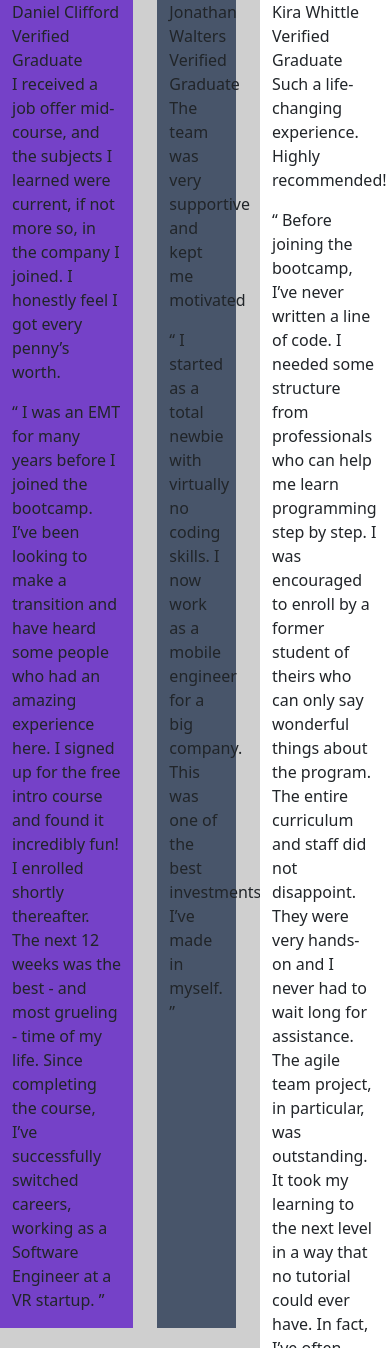
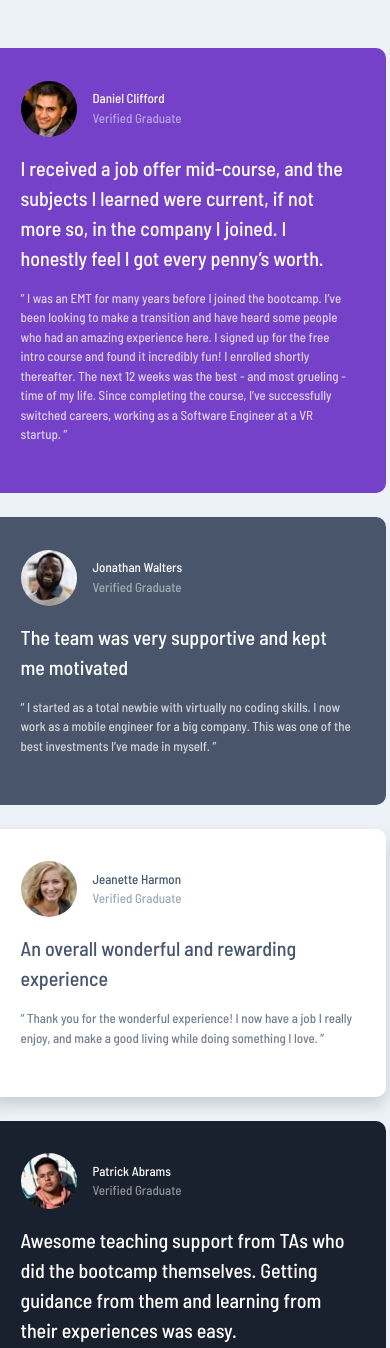
Before and after one commit to 4rdiman/testimonial-grid-frontend-mentor, a plain HTML site: page index.html in a window 390 px wide. Shown: the top 1348 px of the page. Drawn offline with nearby package versions, Linux system fonts and the light colour scheme.

Commit message:
almost done the responsive

```diff
--- a/index.html
+++ b/index.html
@@ -17,26 +17,47 @@
       integrity="sha384-QWTKZyjpPEjISv5WaRU9OFeRpok6YctnYmDr5pNlyT2bRjXh0JMhjY6hW+ALEwIH"
       crossorigin="anonymous"
     />
+    <link rel="preconnect" href="https://fonts.googleapis.com">
+<link rel="preconnect" href="https://fonts.gstatic.com" crossorigin>
+<link href="https://fonts.googleapis.com/css2?family=Barlow+Semi+Condensed:ital,wght@0,500;0,600;1,500;1,600&display=swap" rel="stylesheet">
     <title>Frontend Mentor | [Challenge Name Here]</title>
 
     <style>
       body{
-        background-color:hsl(0, 0%, 81%);
+        min-height: 100vh;
+        background-color:hsl(210, 46%, 95%);
+        font-size: 13px;
+        font-family: "Barlow Semi Condensed", sans-serif;
+        font-weight: 500;
+        display: flex;
+        align-items: center;
+      }
+
+      .col{
+        border-radius: 10px;
+        padding: 2.5em;
       }
     </style>
   </head>
   <body>
     <div class="container">
+      <div class="row gap-4 py-5">
+        <div class="col-xl col-12 pt-0 pb-0 ps-0 pe-3">
       <div class="row gap-4">
-        <div class="col">
-      <div class="row gap-4">
-    <div class="col" style="background-color: hsl(263, 55%, 52%);">
-    <div>Daniel Clifford Verified Graduate</div>
-    <p>
+    <div class="col col-xl col-12 text-white" style="background-color: hsl(263, 55%, 52%);">
+    <figure class="d-flex gap-3" style="width: max-content;">
+      <img class="rounded-circle" src="images/image-daniel.jpg" alt="Verified Graduate Daniel">
+      <figcaption class="align-self-center">
+        <div>Daniel Clifford</div>
+        <div class="opacity-50">Verified Graduate</div>
+    </figcaption>
+    </figure>
+
+    <p class="lead">
     I received a job offer mid-course, and the
     subjects I learned were current, if not more so, in the company I joined. I
     honestly feel I got every penny’s worth. </p>
-    <p>
+    <p class="opacity-75">
     “ I was an EMT for many years
     before I joined the bootcamp. I’ve been looking to make a transition and
     have heard some people who had an amazing experience here. I signed up for
@@ -46,31 +67,46 @@
     working as a Software Engineer at a VR startup. ”
   </p>
     </div>
-    <div class="col col-4" style="background-color: hsl(217, 19%, 35%);">
-      <div>Jonathan Walters Verified Graduate</div>
-    <p>The team was very supportive and kept me motivated</p>
+    <div class="col col-xl-4 col-12 text-white" style="background-color: hsl(217, 19%, 35%);">
+      <figure class="d-flex gap-3">
+        <img class="rounded-circle" src="images/image-jonathan.jpg" alt="Verified Graduate">
+        <figcaption class="align-self-center"><div>Jonathan Walters</div>
+        <div class="opacity-50">Verified Graduate</div></figcaption>
+    </figure>
+    <p class="lead">The team was very supportive and kept me motivated</p>
 
-    <p>“ I started as a
+    <p class="opacity-75">“ I started as a
     total newbie with virtually no coding skills. I now work as a mobile
     engineer for a big company. This was one of the best investments I’ve made
     in myself. ”</p>
   </div>
 </div>
 <div class="row gap-4 mt-4">
-    <div class="col col-4" style="background-color:hsl(0, 0%, 100%);">
-    <div>Jeanette Harmon Verified Graduate </div>
-    <p>An overall wonderful and
+    <div class="col col-xl-4 col-12 shadow" style="background-color:hsl(0, 0%, 100%); color:hsl(217, 19%, 35%);">
+    <figure class="d-flex gap-3">
+      <img class="rounded-circle" src="images/image-jeanette.jpg" alt="Verified Graduate Jeanette">
+      <figcaption class="align-self-center">
+      <div>Jeanette Harmon</div> <div class="opacity-50">Verified Graduate</div>
+    </figcaption>
+    </figure>
+    <p class="lead">An overall wonderful and
     rewarding experience</p>
-    <p>“ Thank you for the wonderful experience! I now have a
+    <p class="opacity-75">“ Thank you for the wonderful experience! I now have a
     job I really enjoy, and make a good living while doing something I love. ”</p>
     </div>
-    <div class="col" style="background-color: hsl(219, 29%, 14%);">
-      <div>Patrick Abrams Verified Graduate </div>
-      <p>
+    <div class="col col-xl col-12 text-white" style="background-color: hsl(219, 29%, 14%);">
+      <figure class="d-flex gap-3">
+        <img class="rounded-circle" src="images/image-patrick.jpg" alt="Verified Graduate Patrick">
+        <figcaption class="align-self-center">
+          <div>Patrick Abrams</div>
+          <div class="opacity-50">Verified Graduate</div>
+        </figcaption>
+      </figure>
+      <p class="lead">
     Awesome teaching support from TAs who did
     the bootcamp themselves. Getting guidance from them and learning from their
     experiences was easy.</p>
-    <p>“ The staff seem genuinely concerned about my progress
+    <p class="opacity-75" >“ The staff seem genuinely concerned about my progress
     which I find really refreshing. The program gave me the confidence necessary
     to be able to go out in the world and present myself as a capable junior
     developer. The standard is above the rest. You will get the personal
@@ -79,11 +115,17 @@
     </div>
   </div>
 </div>
-    <div class="col col-4" style="background-color:hsl(0, 0%, 100%);">
-    <div>Kira Whittle Verified Graduate </div>
-    <p>Such a life-changing experience. Highly
+    <div class="col col-xl-3 col-12 shadow" style="background-color:hsl(0, 0%, 100%); color: hsl(217, 19%, 35%);">
+    <figure class="d-flex gap-3">
+      <img class="rounded-circle" src="images/image-kira.jpg" alt="Verified Graduate Kira">
+      <figcaption class="align-self-center">
+        <div>Kira Whittle</div>
+        <div class="opacity-50">Verified Graduate</div>
+      </figcaption>
+    </figure>
+    <p class="lead">Such a life-changing experience. Highly
     recommended! </p>
-    <p>“ Before joining the bootcamp, I’ve never written a line of
+    <p class="opacity-75">“ Before joining the bootcamp, I’ve never written a line of
     code. I needed some structure from professionals who can help me learn
     programming step by step. I was encouraged to enroll by a former student of
     theirs who can only say wonderful things about the program. The entire
```
